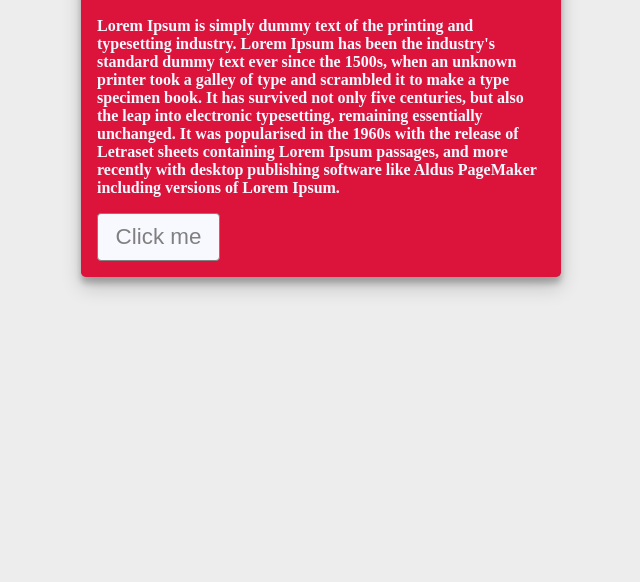
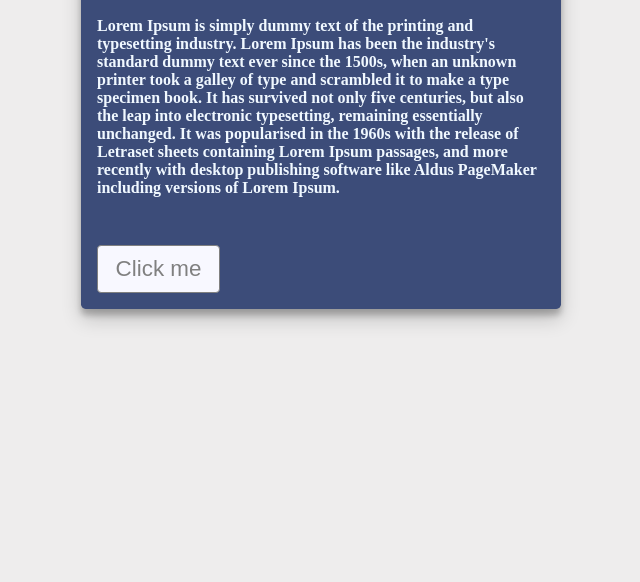
Before and after one commit to daweed93/magic-of-github, a plain HTML site: page HtmlPage.html in a window 1280 px wide. Shown: the part 218-800 px from the top of the page, without its empty margins (319-959 px from the left). Drawn offline with Linux system fonts and the light colour scheme.

Commit message:
and another one

```diff
--- a/StyleSheet.css
+++ b/StyleSheet.css
@@ -28,8 +28,10 @@
 	border-radius: 0.180em;
 	font-size: 1.4rem;
 	border: 0.083em solid grey;
+	margin-top: 2rem;
 	padding: 0.6rem 0;
 }
+
 	button > a {
 		text-decoration: none;
 		color: grey;
@@ -44,7 +46,7 @@
 	}
 
 .shadow {
-	background-color: crimson;
+	background-color: #3C4C79;
 	border-radius: 0.295rem;
 	padding: 1rem;
 	box-shadow: 0 10px 20px rgba(0,0,0,0.19), 0 6px 6px rgba(0,0,0,0.23);
```
